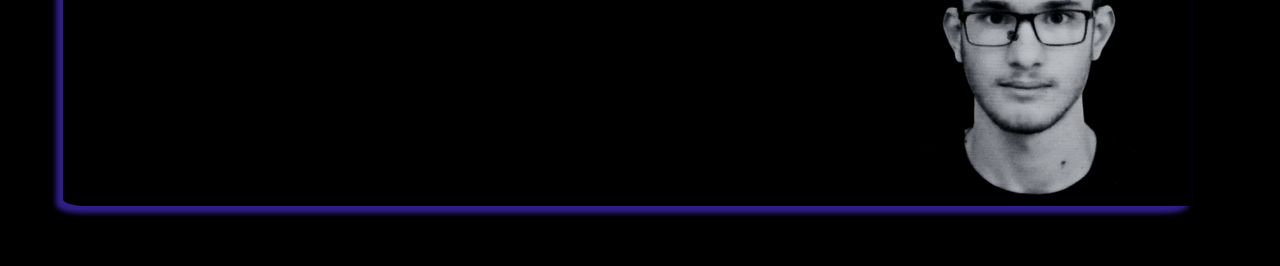
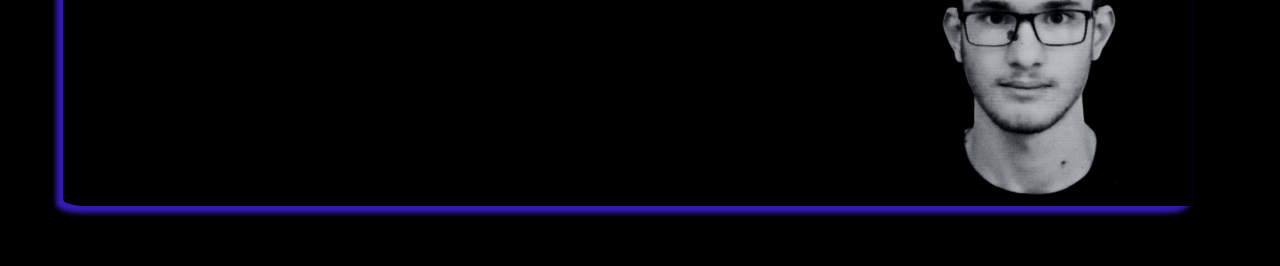
Before and after one commit to abderraouf2/Portfolio, a plain HTML site: page projects.html in a window 1280 px wide. Shown: the part 279-545 px from the top of the page. Drawn offline with Linux system fonts and the light colour scheme.

Commit message:
color changed

```diff
--- a/style2.css
+++ b/style2.css
@@ -70,7 +70,7 @@ p{
   height: 25%;
   display: flex;
   flex-direction: row;
-  box-shadow:-5px 5px 5px 2px rgb(47, 31, 139) ;
+  box-shadow:-5px 5px 5px 2px rgb(50, 27, 182) ;
   border-radius: 2%;
   transition: 1s;
   margin-bottom: 5%;
@@ -119,6 +119,7 @@ a{
 @media only screen and (max-width: 400px) {
   #logo{
     float: right;
+    margin-right: 5%;
   }
   body,html{
     padding-left: 2%;
```
